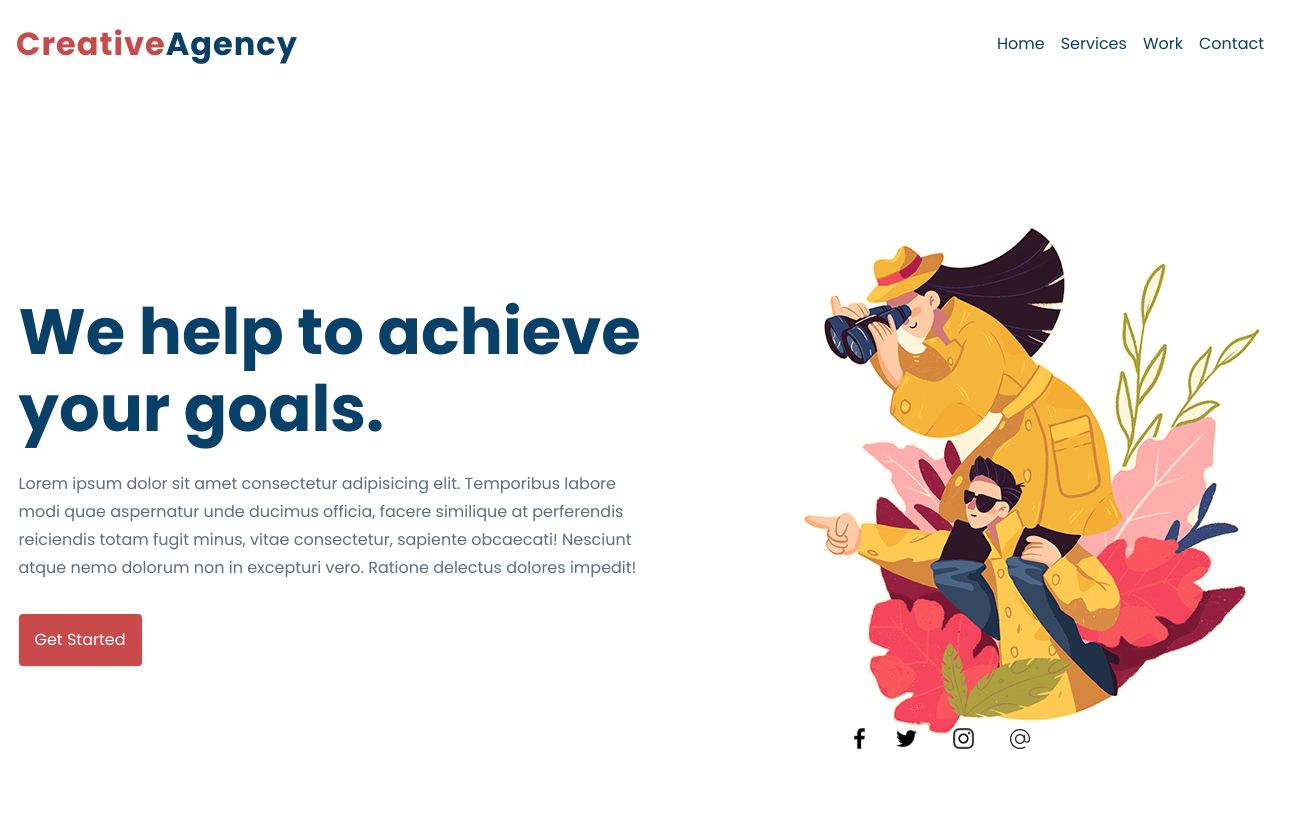
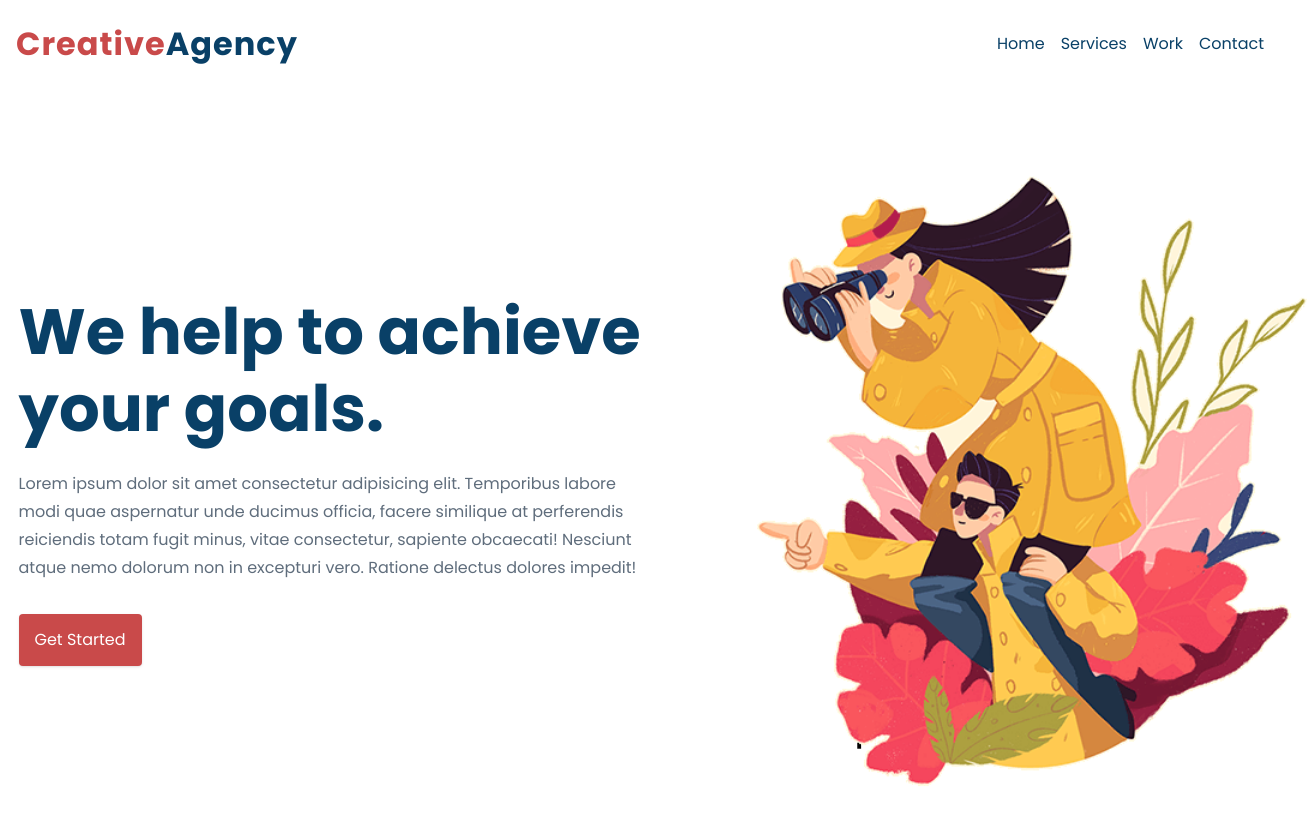
Before and after one commit to aerial33/Agency-Website, a website built with Vite: page index.html in a window 1280 px wide. Shown: the whole page, 1307 px wide, since content can reach past the window. Built offline with nearby package versions, Linux system fonts and the light colour scheme.

Commit message:
feat finition section hero image

```diff
--- a/sass/layout/_section.scss
+++ b/sass/layout/_section.scss
@@ -32,6 +32,9 @@ section {
 		}
 		.home-img {
 			height: 100%;
+			@include mq('xlarge') {
+				scale: 1.2;
+			}
 		}
 	}
 }
```
Also changed, not shown: images/agency.jpg (deleted), images/home-img.jpg (deleted).
